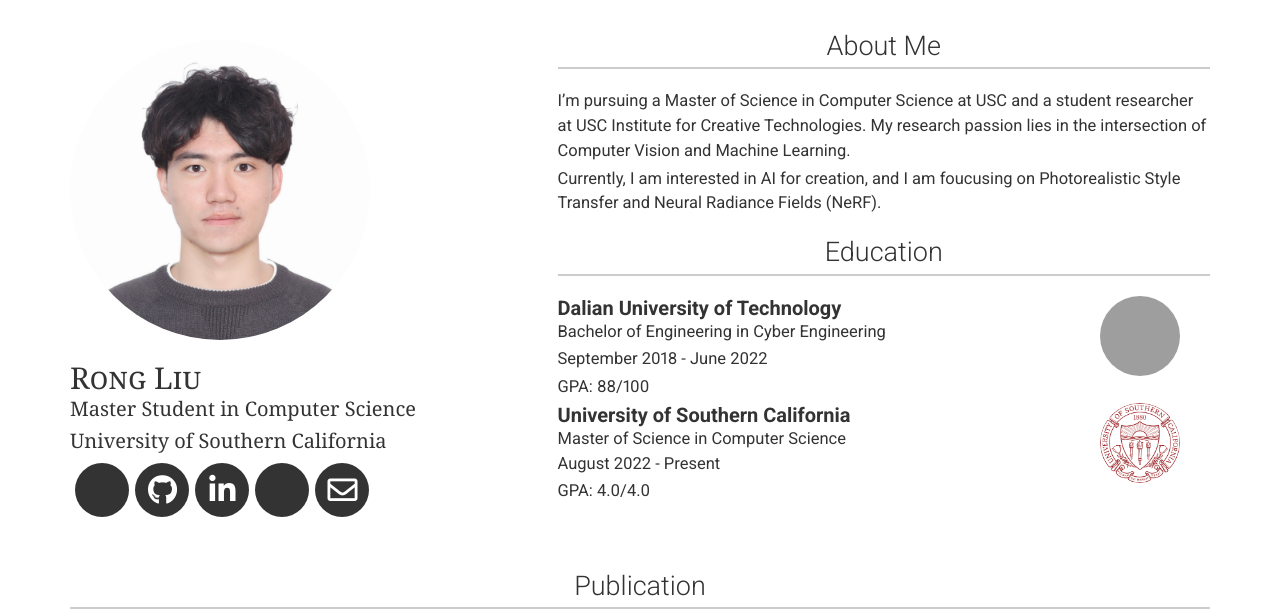
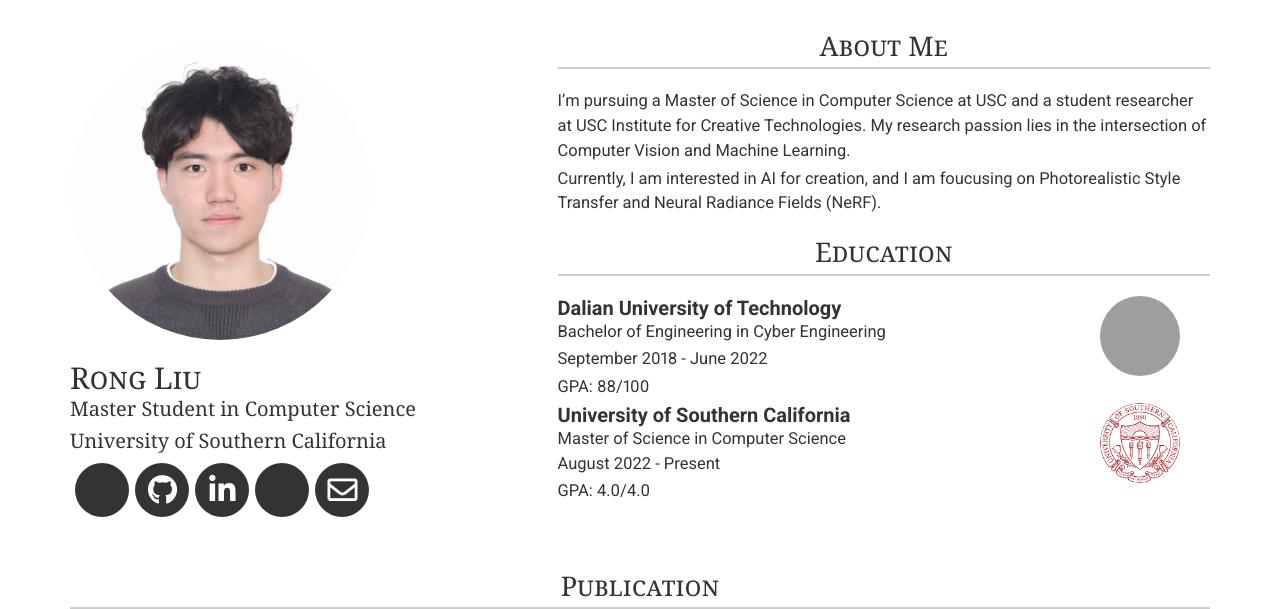
Before and after one commit to RongLiu-Leo/rongliu-leo.github.io, a Jekyll site: the page built from index.md, in a window 1280 px wide. Shown: the top 609 px of the page. Built offline with Jekyll 4.4.1, drawn with Linux system fonts in a browser that asks for light colours; nearby versions of some CDN libraries; a style sheet for code colours, icons or effects is not loaded; grey boxes are pictures that could not be loaded.

Commit message:
Update type.scss

```diff
--- a/_sass/type.scss
+++ b/_sass/type.scss
@@ -62,6 +62,8 @@ h2 {
 }
 
 h3 {
+  font-family:Georgia, 'Times New Roman', Times, serif;
+  font-variant: small-caps;
   font-weight: 300;
   font-size: 2.7rem;
   text-align: center;
```
